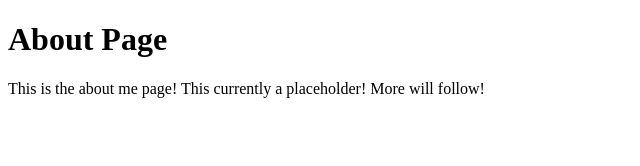
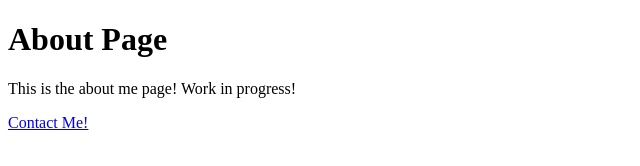
Before and after one commit to miicow/exploring_gatsbyjs, a Gatsby site in the folder gatsby-learning-website/: page /about in a window 1280 px wide. Shown: the whole page, without its empty margins (0-640 px from the left). Built offline with nearby package versions, Linux system fonts and the light colour scheme; Gatsby itself is replaced by a stand-in of ours.

Commit message:
implement Link to contact page from about page

```diff
--- a/gatsby-learning-website/src/pages/about.js
+++ b/gatsby-learning-website/src/pages/about.js
@@ -1,13 +1,12 @@
 import React from "react"
+import { Link } from "gatsby"
 
 const aboutPage = () => {
   return (
     <div>
       <h1>About Page</h1>
-      <p>
-        This is the about me page! This currently a placeholder! More will
-        follow!
-      </p>
+      <p>This is the about me page! Work in progress!</p>
+      <Link to="/contact">Contact Me!</Link>
     </div>
   )
 }
```
